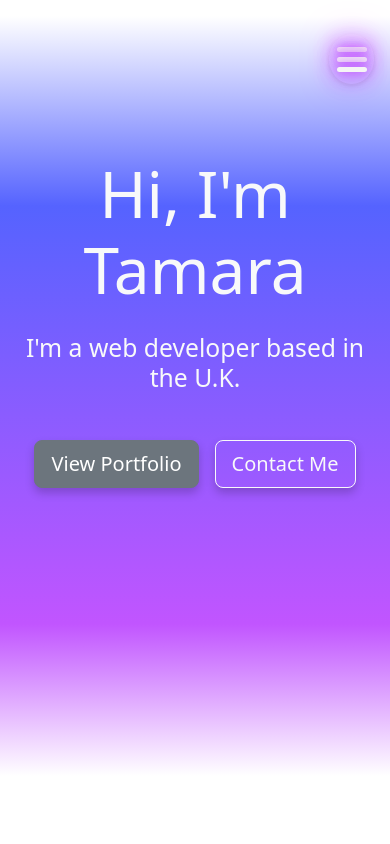
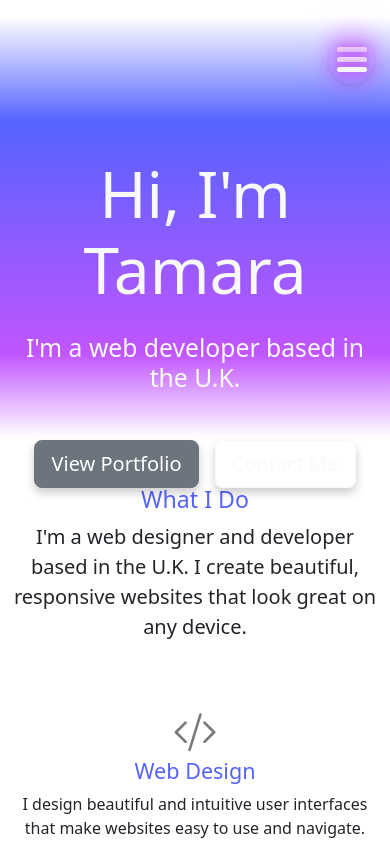
Before and after one commit to TamaraJoniec/React-Portfolio, a React (Create React App) app: page /React-Portfolio in a window 390 px wide. Shown: the top 844 px of the page. Built offline with nearby package versions, Linux system fonts and the light colour scheme; the HTML template or start-up script is replaced by a standard one.

Commit message:
media queries added for home container

```diff
--- a/src/styles.css
+++ b/src/styles.css
@@ -338,3 +338,26 @@ div .card-body {
 #toggleNav {
   animation: bounce 2s infinite;
 }
+/* Adjust for tablet */
+@media (max-width: 768px) {
+  .home-container {
+    height: 60vh;
+  }
+  .home-container::before {
+    height: 60vh;
+  }
+}
+
+/* Adjust for mobile */
+@media (max-width: 480px) {
+  .home-container {
+
+    height: 50vh;
+  }
+  .home-container::before {
+    height: 50vh;
+  }
+  .btn.btn-lg.btn-secondary.mx-2 {
+    margin-bottom: 8%;
+  }
+}
```
Also changed, not shown: 5 other files (tests, documents, lock files or other folders).
